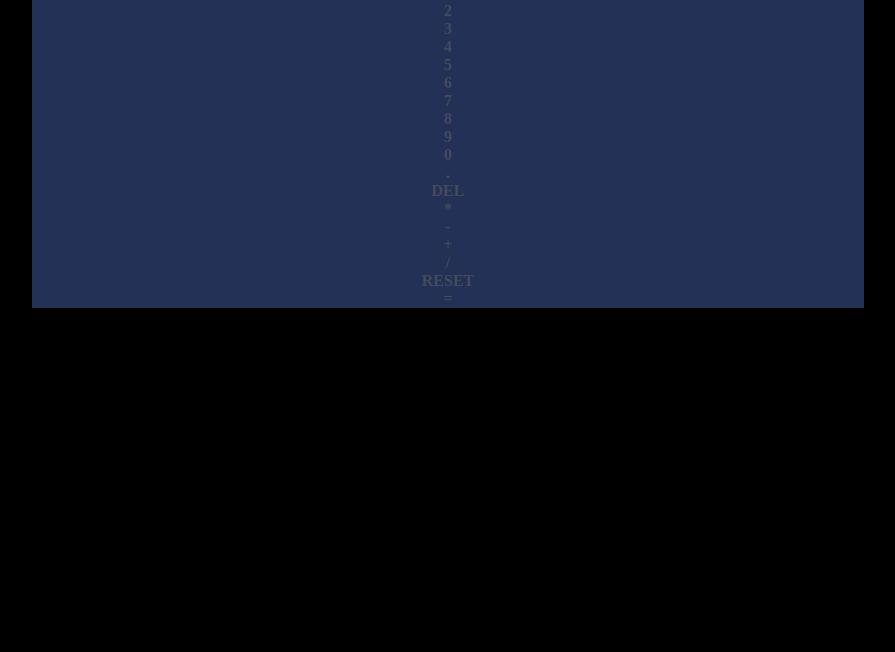
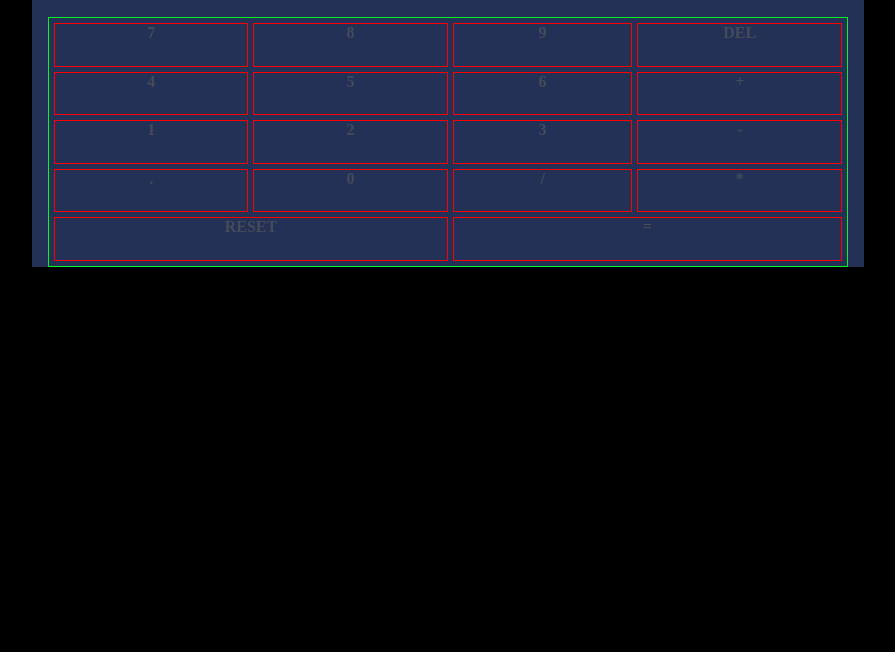
Before and after one commit to leo-dev22/calculator, a plain HTML site: page index.html in a window 1280 px wide. Shown: the part 148-800 px from the top of the page, without its empty margins (192-1087 px from the left). Drawn offline with Linux system fonts and the light colour scheme.

Commit message:
files updated

```diff
--- a/index.html
+++ b/index.html
@@ -39,22 +39,28 @@
   </div>
 
   <div class="main">
-   <div id="" class="key">1</div>
-   <div id="" class="key">2</div>
-   <div id="" class="key">3</div>
-   <div id="" class="key">4</div>
-   <div id="" class="key">5</div>
-   <div id="" class="key">6</div>
-   <div id="" class="key">7</div>
-   <div id="" class="key">8</div>
-   <div id="" class="key">9</div>
-   <div id="" class="key">0</div>
+    <div id="" class="key seven">7</div>
+    <div id="" class="key eight">8</div>
+    <div id="" class="key nine">9</div>
+   <div id="delete" class="delete">DEL</div>
+
+   <div id="" class="key four">4</div>
+   <div id="" class="key five">5</div>
+   <div id="" class="key six">6</div>
+   <div id="plus" class="plus">+</div>
+
+
+   <div id="" class="key one">1</div>
+   <div id="" class="key two">2</div>
+   <div id="" class="key three">3</div>
+   <div id="minus" class="minus">-</div>
+
+
+
    <div id="dot" class="dot">.</div>
-   <div id="delete" class="delete">DEL</div>
+   <div id="" class="key zero">0</div>
+   <div id="divide" class="divide">/</div>
    <div id="multiply" class="multiply">*</div>
-   <div id="minus" class="minus">-</div>
-   <div id="plus" class="plus">+</div>
-   <div id="divide" class="divide">/</div>
    <div id="reset" class="reset">RESET</div>
    <div id="equal" class="equal">=</div>
   </div>
--- a/style.css
+++ b/style.css
@@ -70,10 +70,10 @@ body{
 }
 .container{
   max-width: 65%;
-  /* border: 1px solid red; */
     --bs-gutter-x: 2rem;
     --bs-gutter-y: 0;
     width: 100%;
+    height: 100%;
     padding-right: calc(var(--bs-gutter-x) * .5);
     padding-left: calc(var(--bs-gutter-x) * .5);
     margin-right: auto;
@@ -84,4 +84,83 @@ body{
 }
 .row1{
   border: 1px solid teal;
+  display: flex;
+  justify-content: space-between;
 }
+.result{
+  border: 1px solid blue;
+  height: 30px;
+  margin: 20px 0;
+}
+.main{
+  border: 1px solid rgb(5, 244, 37);
+  padding: 5px;
+  width: 100%;
+  height: 250px;
+  display: grid;
+  grid-template-areas: "seven eight nine delete"
+  "four five six plus"
+  "one two three minus"
+  "dot zero divide multiply"
+  "reset reset equal equal";
+  grid-template-columns:150px 4;
+  grid-template-rows: 200px 50;
+gap: 5px;
+}
+.main>div{
+  border: 1px solid red;
+}
+.one{
+  grid-area: one;
+}
+.two{
+  grid-area: two;
+}
+.three{
+  grid-area: three;
+}
+.four{
+  grid-area: four;
+}
+.five{
+  grid-area: five;
+}
+.six{
+  grid-area: six;
+}
+.seven{
+  grid-area: seven;
+}
+.eight{
+  grid-area: eight;
+}
+.nine{
+  grid-area: nine;
+}
+.zero{
+  grid-area: zero;
+}
+.dot{
+  grid-area: dot;
+}
+.delete{
+  grid-area: delete;
+}
+.reset{
+  grid-area: reset;
+}
+.equal{
+  grid-area: equal;
+}
+.plus{
+  grid-area: plus;
+}
+.minus{
+  grid-area: minus;
+}
+.multiply{
+  grid-area: multiply;
+}
+.divide{
+  grid-area: divide;
+}
```
